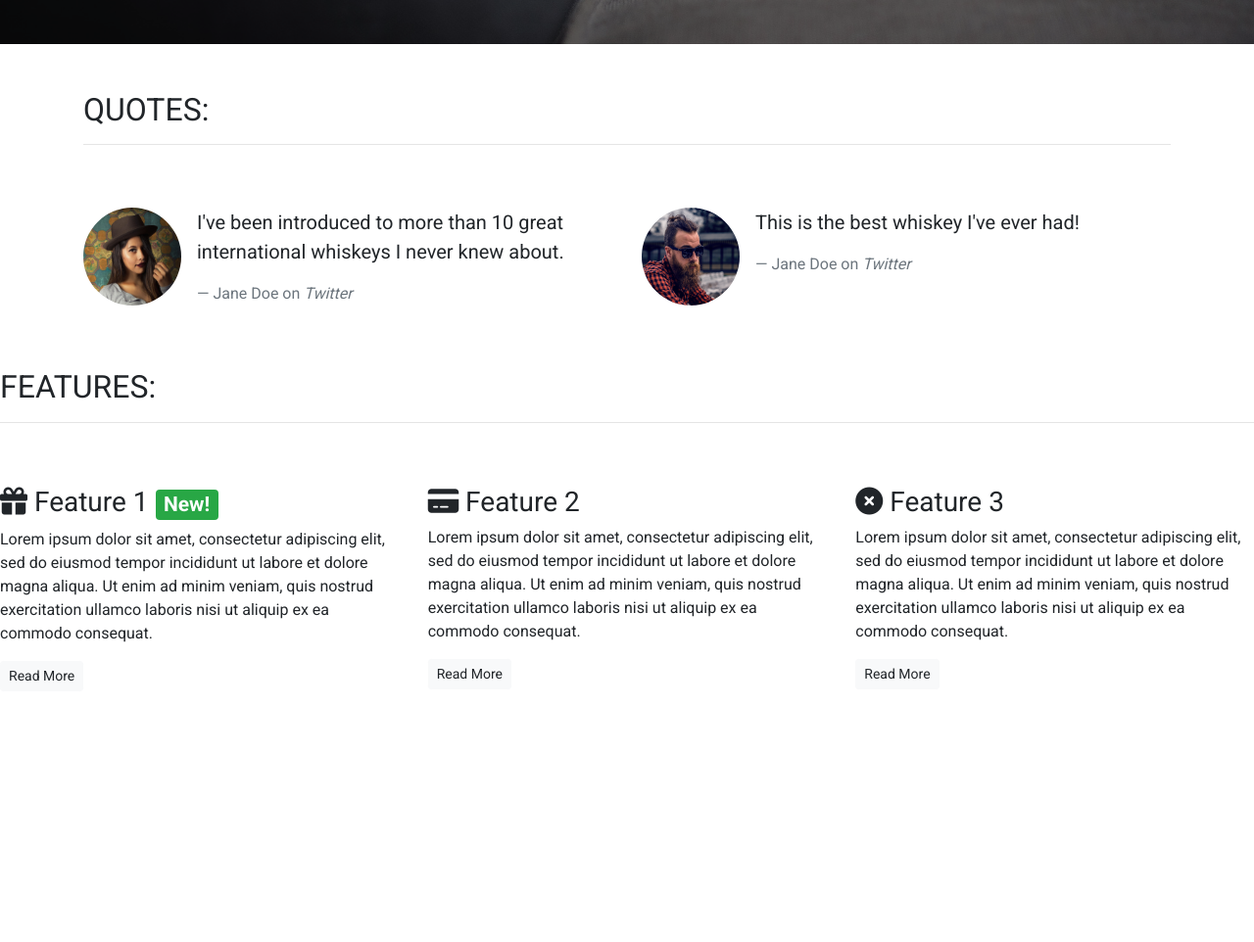
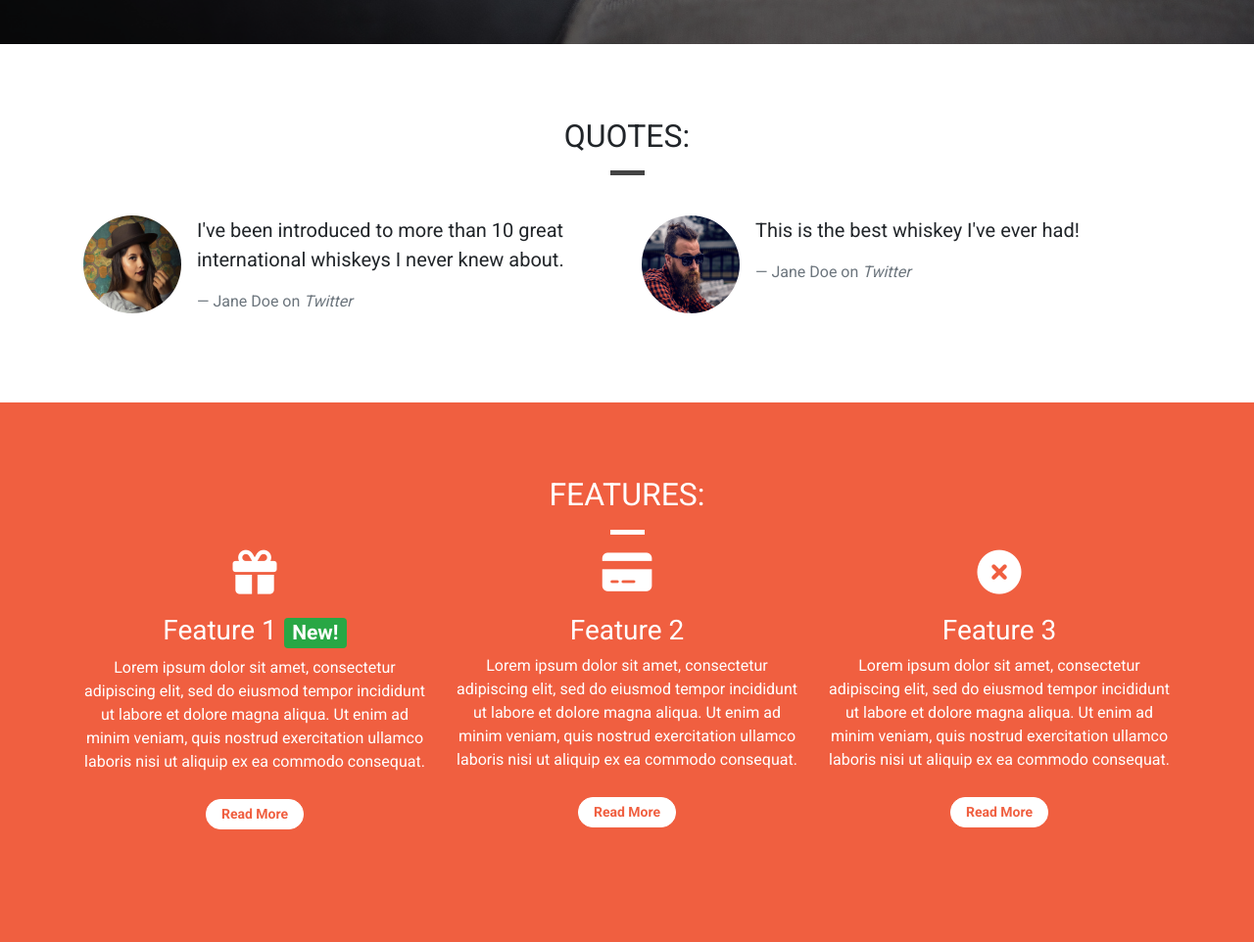
Before and after one commit to MilenTecle/bootstrap, a plain HTML site: page index.html in a window 1280 px wide. Shown: the part 755-1717 px from the top of the page at 98% size. Before the commit the page ends 1477 px from the top, so only its background shows below. Drawn offline with nearby package versions, Linux system fonts and the light colour scheme.

Commit message:
Add the final custom CSS

```diff
--- a/css/styles.css
+++ b/css/styles.css
@@ -1,5 +1,14 @@
 body {
     font-family: 'Roboto', sans-serif;
+}
+
+.container-wrapper {
+
+}
+
+.container-wrapper--red {
+    background-color: #f05f40;
+    color: white;
 }
 
 .alert-container .col-12 {
@@ -37,19 +46,47 @@ body {
 
 .features-container{}
 
+/* Page headers */
+
+.page-header {
+    margin-bottom: 0;
+    border-bottom: 0;
+    text-align: center;
+}
+
+.page-header h2 {
+    margin-top: 0;
+}
+
+.quotes .page-header {
+    margin-bottom: 25px;
+}
+
 /* Block dividers */
 .block-divider {
     width: 75px;
     height: 5px;
     border:0;
+    background-color: #444;
 }
 
 .block-divider--orange {
     background-color: #f05f40;
 }
 
+.block-divider--white{
+    background-color: white
+}
+
 .block-divider--short {
     width: 35px;
+}
+
+/* Content containers */
+
+.content-container {
+    padding-top: 75px;
+    padding-bottom: 75px;
 }
 
 /* Navbar */
@@ -125,3 +162,25 @@ body {
     background-color: #df4929;
     border-color: #df4929;
 }
+
+.feature {
+    text-align: center;
+    margin-bottom: 40px;
+}
+
+
+.feature i {
+    margin-bottom: 20px;
+    font-size: 45px;
+    line-height: 45px;
+}
+
+.feature .btn {
+    background-color: white;
+    border-color: white;
+    border-radius: 15px;
+    min-width: 100px;
+    font-weight: bold;
+    margin-top: 10px;
+    color: #f05f40
+}
--- a/index.html
+++ b/index.html
@@ -77,12 +77,13 @@
     </div>
 
         <!-- Quotes -->
-        <div class="container quotes container">
+        <div class="container-wrapper">
+        <div class="container quotes-container content-container">
         <section class="quotes">
             <div class="row">
-                <div class="col-12 my-5">
+                <div class="col-12 page-header" >
                     <h2 class="text-uppercase">Quotes:</h2>
-                    <hr />
+                    <hr class="block-divider block-divider--short">
                 </div>
             </div>
             <div class="row">
@@ -120,33 +121,35 @@
         </section>
         <!-- /.quotes -->
       </div>
+    </div>
         <!-- Features -->
-        <div class="features-container">
+        <div class="container-wrapper container-wrapper--red">
+        <div class="container features-container content-container">
         <section class="features">
             <div class="row">
-                <div class="col-12 my-5">
+                <div class="col-12 page-header">
                     <h2 class="text-uppercase">Features:</h2>
-                    <hr />
+                    <hr class="block-divider block-divider--short block-divider--white">
                 </div>
             </div>
             <div class="row">
                 <div class="col-12 col-md-6 col-lg-4">
                     <div class="feature">
-                        <h3><i class="fas fa-gift d-none d-sm-inline"></i> Feature 1 <span class="badge badge-success">New!</span></h3>
+                        <h3><i class="fas fa-gift d-none d-sm-block"></i> Feature 1 <span class="badge badge-success">New!</span></h3>
                         <p>Lorem ipsum dolor sit amet, consectetur adipiscing elit, sed do eiusmod tempor incididunt ut labore et dolore magna aliqua. Ut enim ad minim veniam, quis nostrud exercitation ullamco laboris nisi ut aliquip ex ea commodo consequat.</p>
                         <p><a class="btn btn-sm btn-light" href="">Read More</a></p>
                     </div>
                 </div>
                 <div class="col-12 col-md-6 col-lg-4">
                     <div class="feature">
-                        <h3><i class="fas fa-credit-card d-none d-sm-inline"></i> Feature 2</h3>
+                        <h3><i class="fas fa-credit-card d-none d-sm-block"></i> Feature 2</h3>
                         <p>Lorem ipsum dolor sit amet, consectetur adipiscing elit, sed do eiusmod tempor incididunt ut labore et dolore magna aliqua. Ut enim ad minim veniam, quis nostrud exercitation ullamco laboris nisi ut aliquip ex ea commodo consequat.</p>
                         <p><a class="btn btn-sm btn-light" href="">Read More</a></p>
                     </div>
                 </div>
                 <div class="col-12 d-md-none d-lg-block col-lg-4">
                     <div class="feature">
-                        <h3><i class="fas fa-times-circle d-none d-sm-inline"></i> Feature 3</h3>
+                        <h3><i class="fas fa-times-circle d-none d-sm-block"></i> Feature 3</h3>
                         <p>Lorem ipsum dolor sit amet, consectetur adipiscing elit, sed do eiusmod tempor incididunt ut labore et dolore magna aliqua. Ut enim ad minim veniam, quis nostrud exercitation ullamco laboris nisi ut aliquip ex ea commodo consequat.</p>
                         <p><a class="btn btn-sm btn-light" href="">Read More</a></p>
                     </div>
@@ -156,6 +159,8 @@
         <!-- /.features -->
       </div>
     </div>
+  </div>
+
     <div class="modal" tabindex="-1" role="dialog" id="signUpModal">
       <div class="modal-dialog" role="document">
         <div class="modal-content">
```
